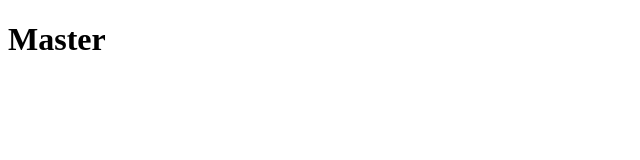
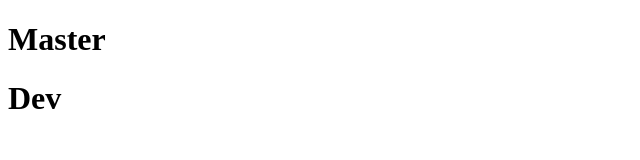
Before and after one commit to Greenfo/branch_practice, a plain HTML site: page index.html in a window 1280 px wide. Shown: the full height of the page, 0-640 px from the left. Drawn offline with Linux system fonts and the light colour scheme.

Commit message:
add some title to dev brnach

```diff
--- a/index.html
+++ b/index.html
@@ -6,5 +6,6 @@
 </head>
 <body>
 	<h1>Master</h1>
+	<h1>Dev</h1>
 </body>
 </html>
```
